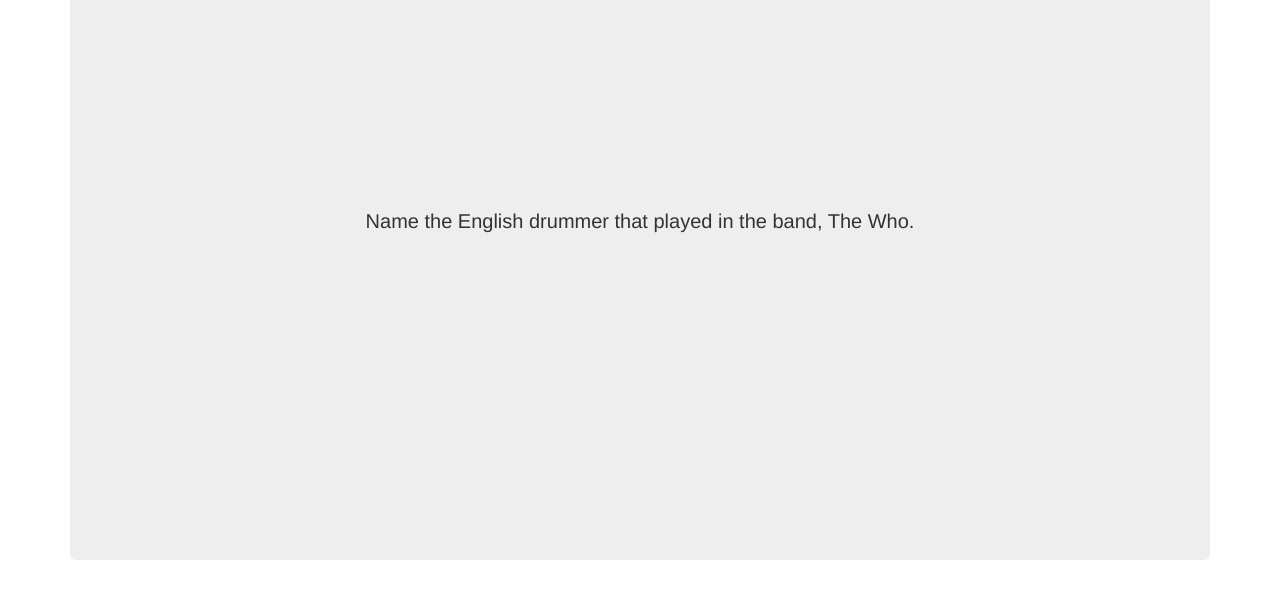
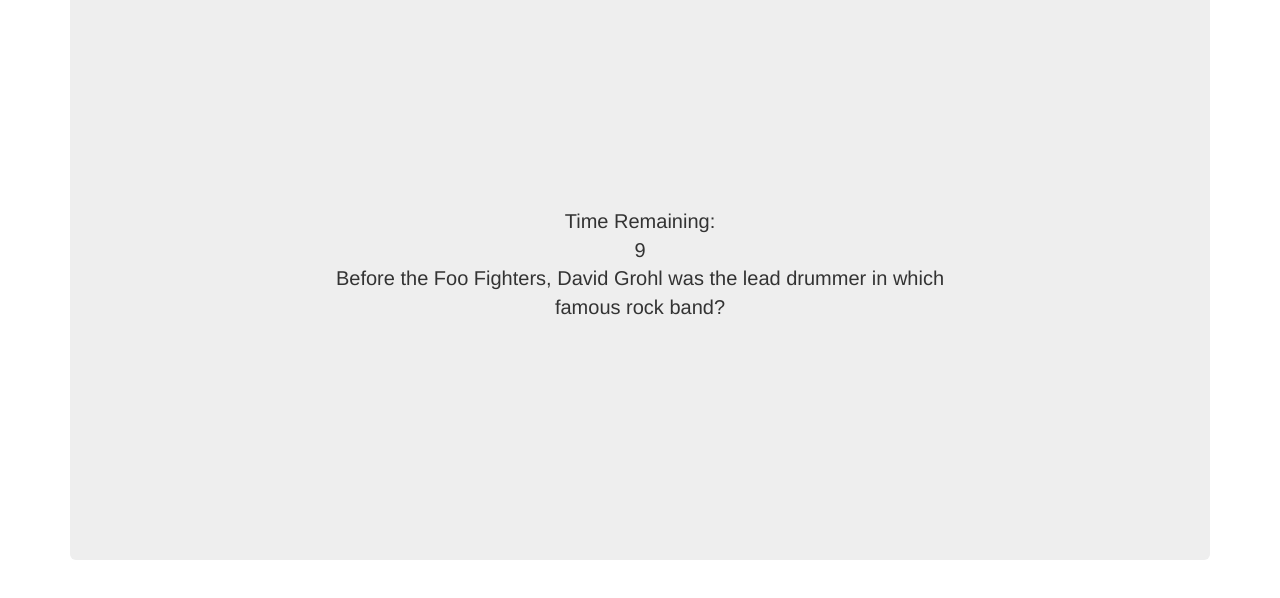
Before and after one commit to andrea-velardi/TrivaGame, a plain HTML site: page index.html in a window 1280 px wide. Both pictures are taken after a click on the button "START". Shown: the part 140-738 px from the top of the page. Drawn offline with nearby package versions, Linux system fonts and the light colour scheme.

Commit message:
changes 3.25.2018v1

```diff
--- a/assets/css/style.css
+++ b/assets/css/style.css
@@ -10,3 +10,6 @@
 .quest{
     font-size: 20px;
 }
+.timeRem{
+    font-size: 20px;
+}
--- a/assets/javascript/app.js
+++ b/assets/javascript/app.js
@@ -1,6 +1,6 @@
 //Global Variables
 
-var time = 20;
+var time = 11;
 var questions =
 {
     q1: ['Before the Foo Fighters, David Grohl was the lead drummer in which famous rock band?'],
@@ -23,7 +23,7 @@
 //Functions
 
 //test
-console.log(questions.q2);
+console.log(questions.q1);
 
 
 function startGame()
@@ -33,33 +33,44 @@
 
 function gamePlay()
 {
-    $('.startBtn').on('click', function ()
+    $('.startBtn').on('click', function () //by clicking on the start button it calls the quest1 function and the timeCount function
     {
         //removes all buttons with the class startbtn
         $('button').remove('.startBtn');
+        timeCount();
         quest1();
     });
 }
+function timeCount()
+{
+    time = 11; // did 11 so it would reflect 10 seconds on the DOM
+    interval = setInterval(timeRemaining,1000); // one second internal
+    $('.btnContainer').append('<div class="timeRem">'
+                + 'Time Remaining: ' + //this text will appear on DOM
+                '<div class="timerCountDown"></div>' +
+                '</div>' +
+                '<div class="quest"></div');//create div for the questions
+}
+// print the time remaining to the Dom and once it is = 0 then it stops
+function timeRemaining()
+{
+    //decrements the time by 1 second
+    time--;
+    //prints the remaining time
+    $('.timerCountDown').text(time); //adding the text of time within timerCountDown div on DOM
+    //test
+    console.log(time);
+    //if the time reaches 0 then cancel the time and start over
+    if(time === 0)
+    {
+        console.log(true);
+        //stops the time
+        clearInterval(interval);
+    }
+}
 function quest1()
 {
-    var newDiv = $('<div class=" quest q1">');
-    newDiv.html(questions.q2);
-
-    $('.btnContainer').append(newDiv);
-    intervalidId = setInterval(timeCount,1000);
-}
-
-function timeCount(){
-    time--;
-    //test
-    console.log(time);
-    //this clears and stops the time
-    if(time === 0)
-    {
-    clearInterval(intervalidId);
-    //debugging
-    console.log(true);
-    }
+    $('.quest').append(questions.q1);//append the data from the questions.q1 to the quest div on the DOM
 }
 
 gamePlay();
```
